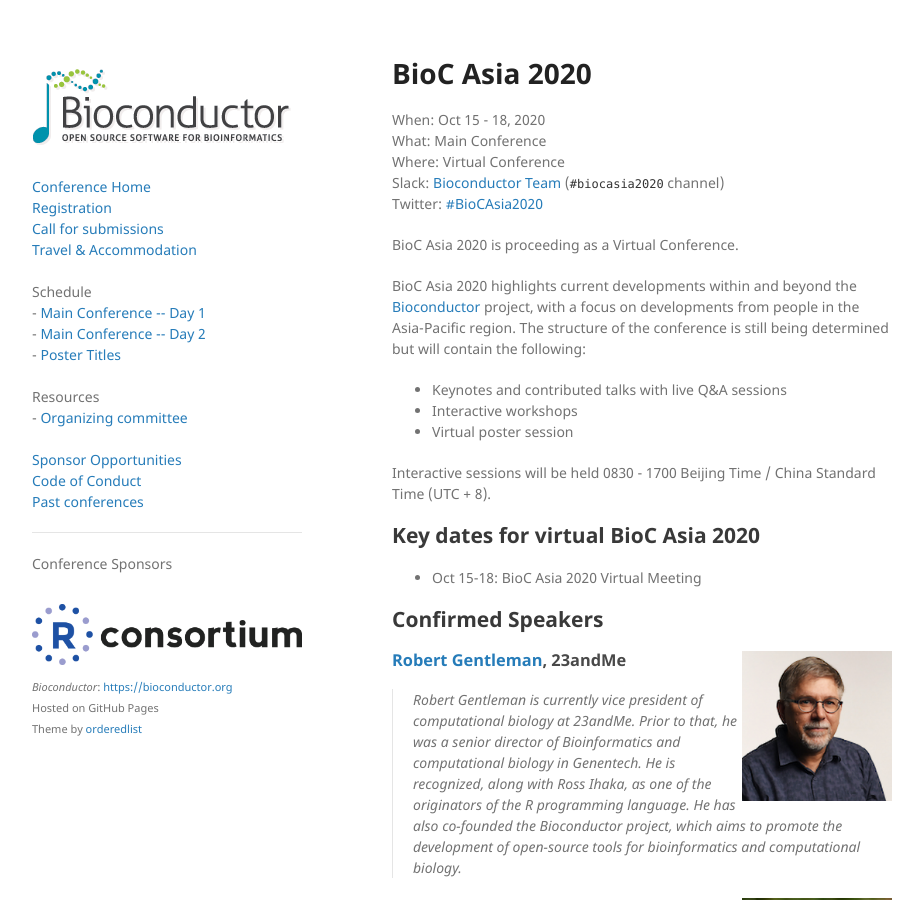
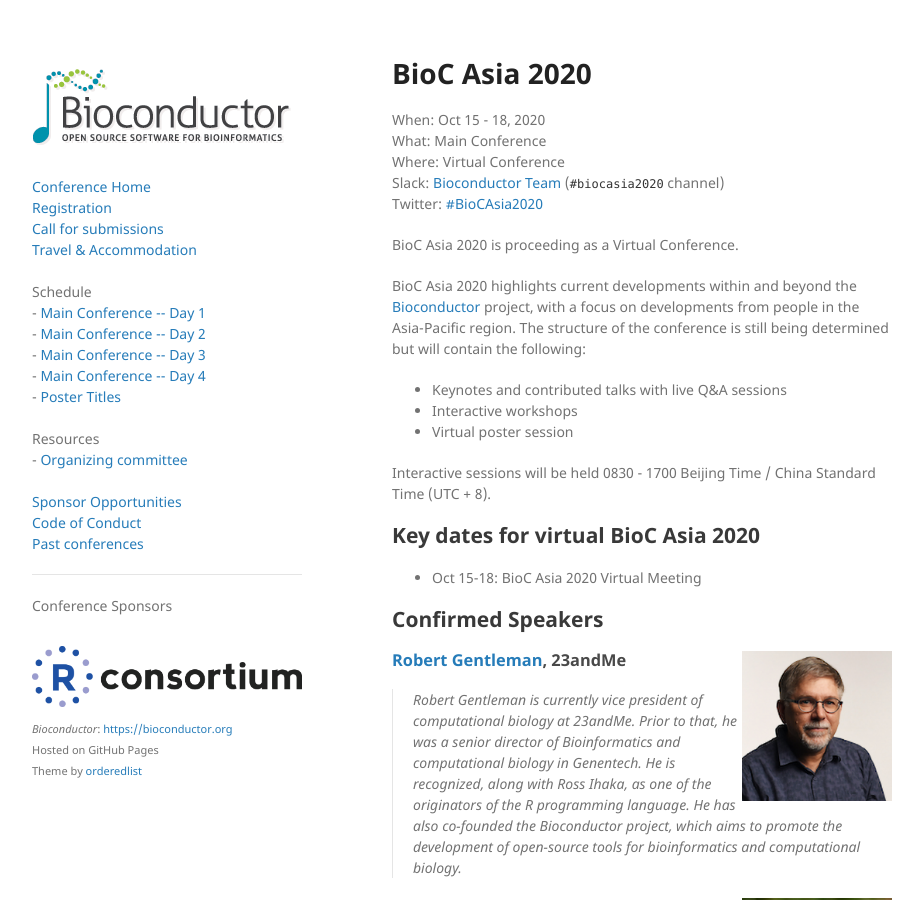
Before and after one commit to Bioconductor/BiocAsia2020, a Jekyll site: the page built from docs/index.md, in a window 1280 px wide and 900 px high. Shown: the whole window, without its empty margins (178-1101 px from the left). Built offline with Jekyll 4.4.1, drawn with Linux system fonts in a browser that asks for light colours.

Commit message:
Further updates to schedule

```diff
--- a/docs/_layouts/default.html
+++ b/docs/_layouts/default.html
@@ -38,6 +38,8 @@
           <!-- - <a href="./schedule-developer-day">Community/Developer Day</a><br /> -->
           - <a href="./schedule-day-one">Main Conference -- Day 1</a><br />
           - <a href="./schedule-day-two">Main Conference -- Day 2</a><br />
+          - <a href="./schedule-day-three">Main Conference -- Day 3</a><br />
+          - <a href="./schedule-day-four">Main Conference -- Day 4</a><br />
           - <a href="./posters">Poster Titles</a><br />
           <br />
           Resources<br />
```
Also changed, not shown: docs/schedule-day-four.md (added, +1 -0 lines), docs/schedule-day-three.md (added, +1 -0 lines).
